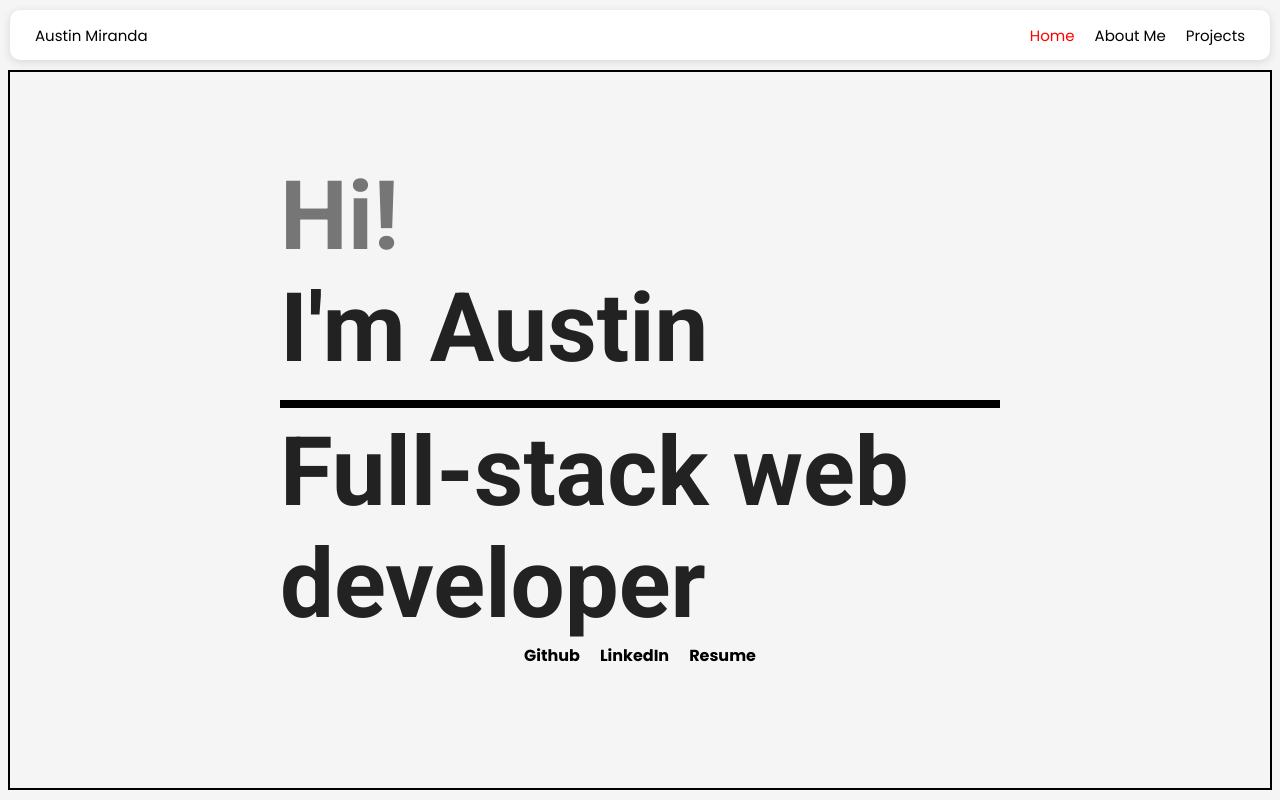
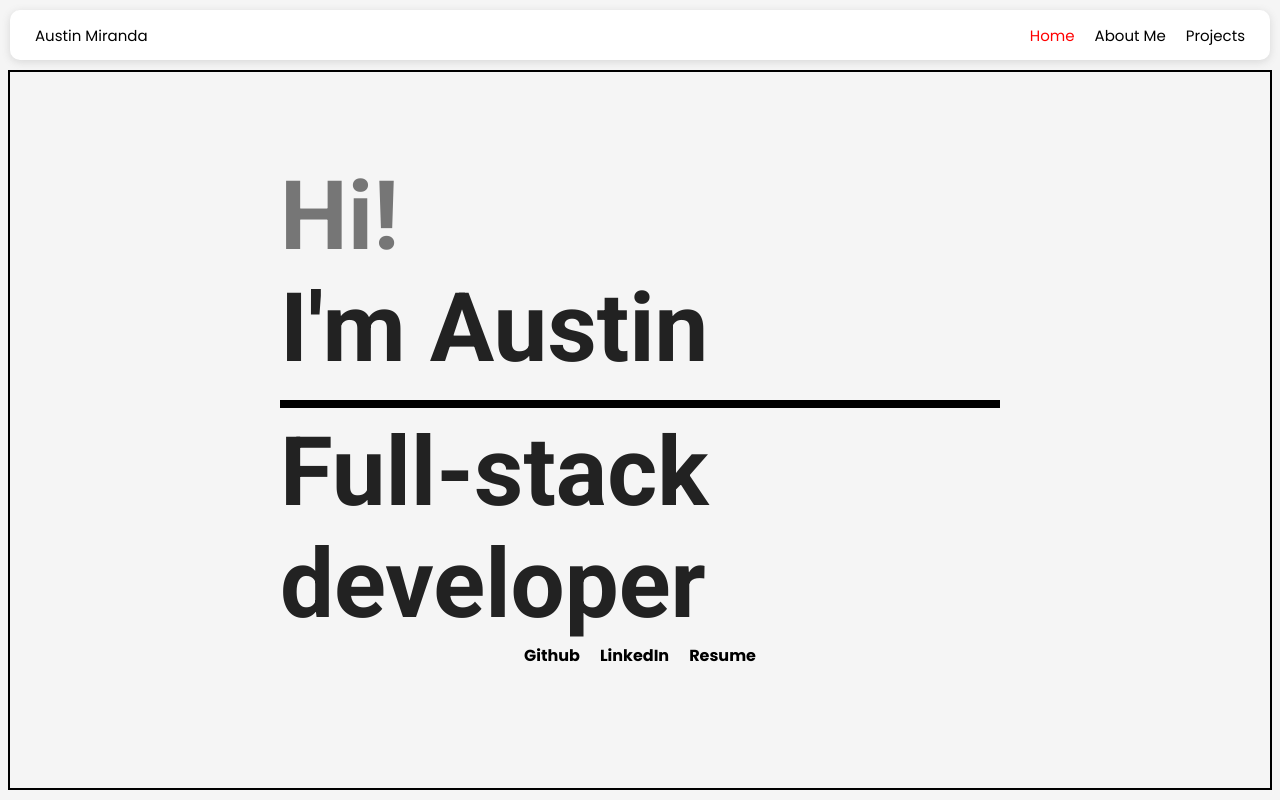
Before and after one commit to TarokoDev/ANSM-Portfolio, a React (Vite) app in the folder frontend/: page / in a window 1280 px wide. Shown: the top 800 px of the page. Built offline with nearby package versions, Linux system fonts and the light colour scheme.

Commit message:
changed title, updated portfolio image

```diff
--- a/frontend/src/components/pages/home/Home.jsx
+++ b/frontend/src/components/pages/home/Home.jsx
@@ -12,7 +12,7 @@ export default function Home() {
                         </div>
                     </div>
                     <div className={styles.textBottom}>
-                        <div>Full-stack web developer</div>
+                        <div>Full-stack developer</div>
                     </div>
                 </div>
                 <div className={styles.links}>
```
Also changed, not shown: frontend/public/ansm.png.
